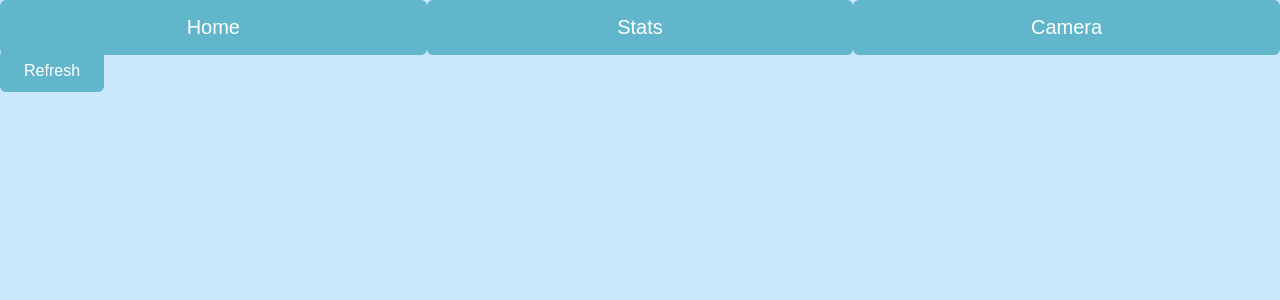
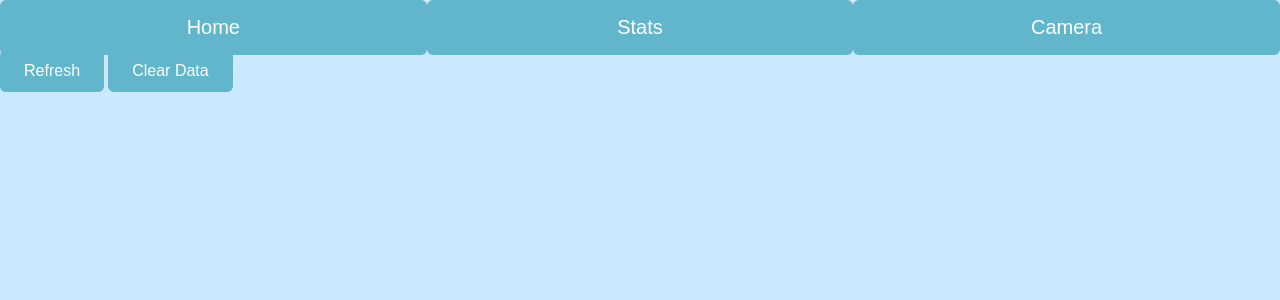
Before and after one commit to PengwuinReal/Calorie-Counter, a Flask app: page /stats in a window 1280 px wide. Shown: the top 300 px of the page. Run offline with Flask 3, Linux system fonts and the light colour scheme.

Commit message:
added clear data button on stats

```diff
--- a/app.py
+++ b/app.py
@@ -144,6 +144,11 @@ def get_statistics():
     with open('statistics.json', 'r') as json_file:
         return jsonify(json.load(json_file))
 
+@app.route('/clear_data')
+def clear_statistics():
+    open('statistics.json', 'w')
+
+
 
 if __name__ == '__main__':
     app.run(debug=True)
--- a/statistics.json
+++ /dev/null
@@ -1 +0,0 @@
-{"0": {"success": true, "food_name": "donuts", "nutrition": {"title": "Mini Pumpkin Donuts", "calories": 65.38, "protein": 1.14, "fat": 1.46, "carbs": 12.18, "summary": "Mini Pumpkin Donuts is a breakfast that serves 38. For <b>11 cents per serving</b>, this recipe <b>covers 2%</b> of your daily requirements of vitamins and minerals. One serving contains <b>65 calories</b>, <b>1g of protein</b>, and <b>1g of fat</b>. 1 person were glad they tried this recipe. From preparation to the plate, this recipe takes about <b>45 minutes</b>. This recipe from Foodista requires nutmeg, pumpkin, salt, and non-fat milk. All things considered, we decided this recipe <b>deserves a spoonacular score of 9%</b>. This score is very bad (but still fixable). Users who liked this recipe also liked <a href=\"https://spoonacular.com/recipes/baked-mini-pumpkin-donuts-516676\">Baked Mini Pumpkin Donuts</a>, <a href=\"https://spoonacular.com/recipes/baked-mini-pumpkin-donuts-508206\">Baked Mini Pumpkin Donuts</a>, and <a href=\"https://spoonacular.com/recipes/pumpkin-spice-mini-donuts-590768\">Pumpkin Spice Mini-Donuts</a>.", "image": "https://img.spoonacular.com/recipes/651972-556x370.jpg", "source": "http://www.foodista.com/recipe/ZPS3TBPC/mini-pumpkin-donuts", "timestamp": ""}, "timestamp": "2025-07-13 09:06:02.108501"}}
--- a/templates/stats.html
+++ b/templates/stats.html
@@ -12,12 +12,17 @@
         </div>
         <div class="page">
             <button id="refreshStatsBtn">Refresh</button>
+            <button id="clearDataBtn">Clear Data</button>
             <div id="totals"></div>
             <div id="classificationResult"></div>
         </div>
 
         <script>
             async function refreshStats(){
+                totalCal = 0;
+                totalProtein = 0;
+                totalFat = 0;
+                totalCarbs = 0;
                 try {
                     resultContainer = document.getElementById('classificationResult');
                     resultContainer.innerHTML = '<div id="classificationResult"></div>';
@@ -27,10 +32,7 @@
                         body: 'yo we did it'
                     });
                     const statsJson = await calRes.json();
-                    totalCal = 0;
-                    totalProtein = 0;
-                    totalFat = 0;
-                    totalCarbs = 0;
+
                     k = 0;
                     while (true){
                         if (k.toString() in statsJson){
@@ -59,15 +61,7 @@
                         }
                         k += 1
                     }
-                    totals = document.getElementById('totals')
-                    totals.innerHTML = `
-                    <div id="totals">
-                        <p><strong>Total Calories:</strong>${totalCal} kcal</p>
-                        <p><strong>Total Protein:</strong>${totalProtein}g</p>
-                        <p><strong>Total Fat:</strong>${totalFat}g</p>
-                        <p><strong>Total Carbs:</strong>${totalCarbs}g</p>
-                    </div>
-                    `;
+
 
 
 
@@ -80,8 +74,24 @@
                         </div>
                     `;
                 }
+                totals = document.getElementById('totals')
+                totals.innerHTML = `
+                <div id="totals">
+                    <p><strong>Total Calories: </strong>${totalCal} kcal</p>
+                    <p><strong>Total Protein: </strong>${totalProtein}g</p>
+                    <p><strong>Total Fat: </strong>${totalFat}g</p>
+                    <p><strong>Total Carbs: </strong>${totalCarbs}g</p>
+                </div>
+                `;
+            }
+            function clearData(){
+                fetch(
+                    "/clear_data",
+                )
+                refreshStats()
             }
             refreshStatsBtn.addEventListener('click', refreshStats);
+            clearDataBtn.addEventListener('click', clearData);
         </script>
 
     </body>
```
